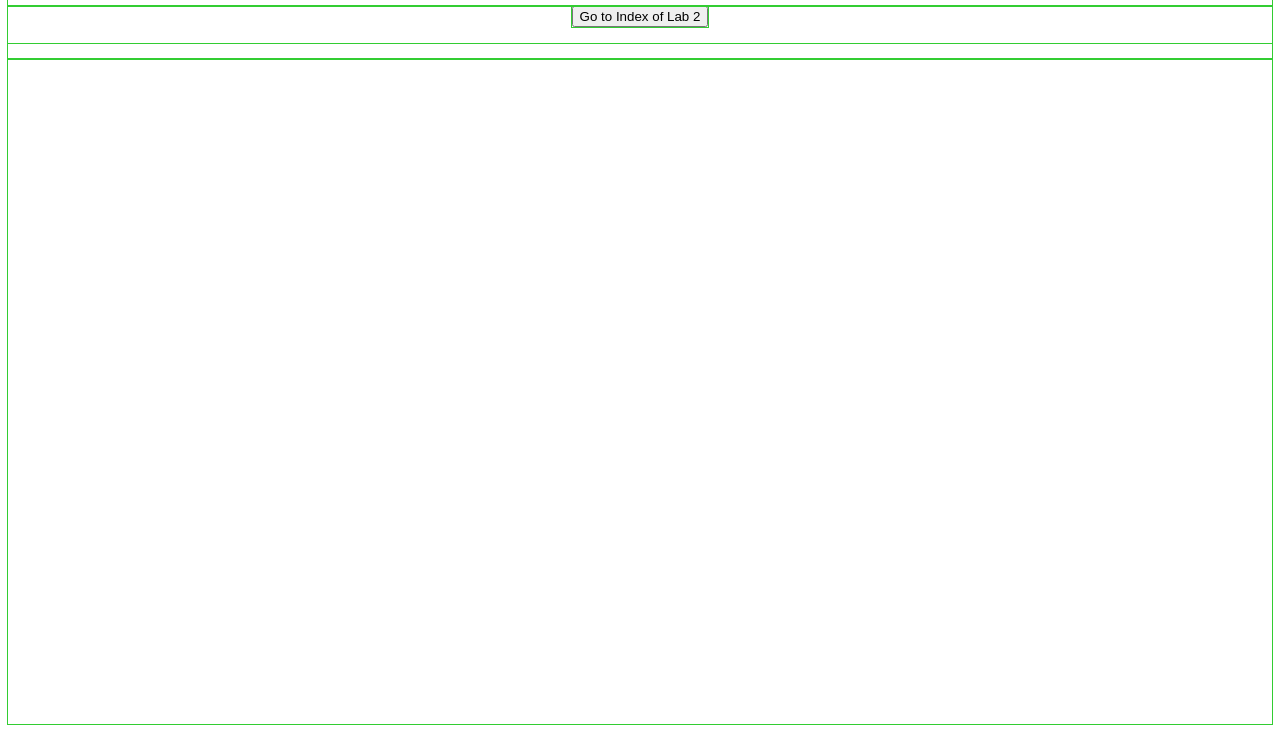
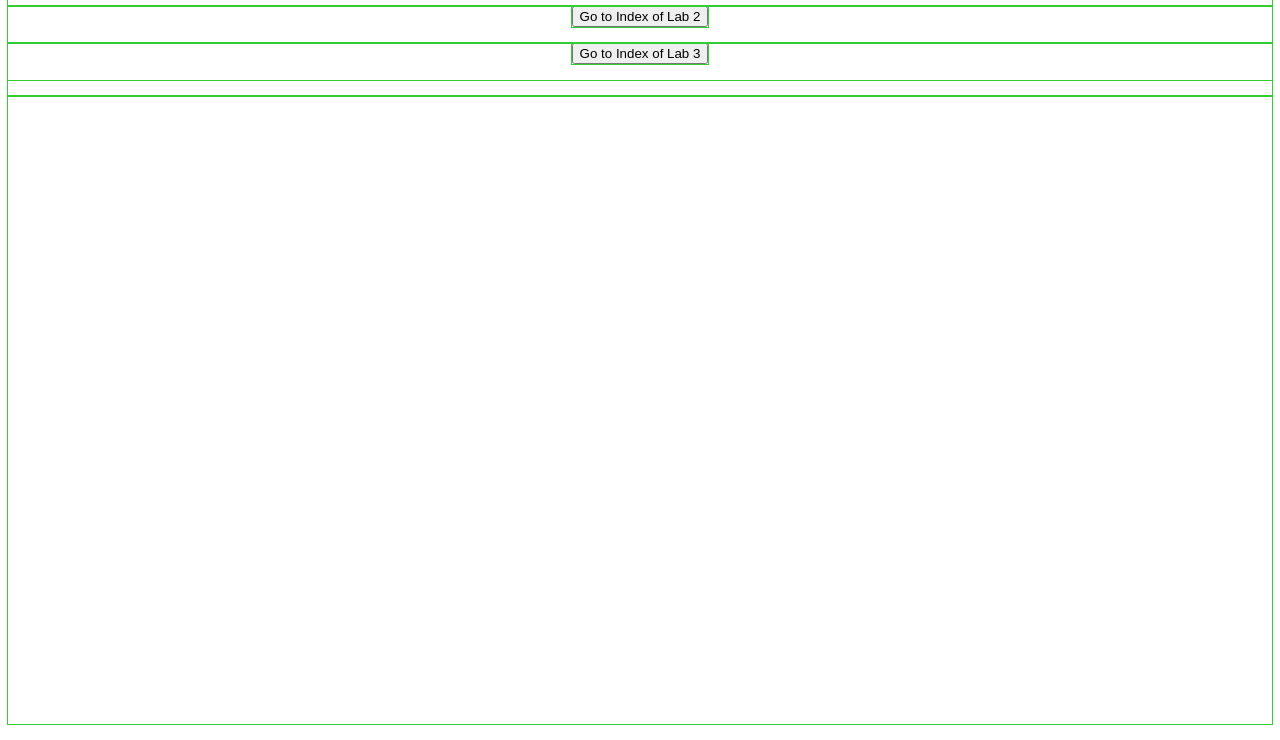
Before and after one commit to Bebi00/Web-Technologies-Laboratory, a plain HTML site: page Homeworks/index.html in a window 1280 px wide. Shown: the part 60-800 px from the top of the page. Drawn offline with Linux system fonts and the light colour scheme; files that its build step writes are made by us from their sources.

Commit message:
ce faceti cazanelor

```diff
--- a/Homeworks/index.html
+++ b/Homeworks/index.html
@@ -16,6 +16,11 @@
                     <input type="submit" value="Go to Index of Lab 2" />
                 </form>
             </div>
+            <div class="center">
+                <form action="L3/index.html">
+                    <input type="submit" value="Go to Index of Lab 3" />
+                </form>
+            </div>
         </p>
     </body>
 </html>
```
